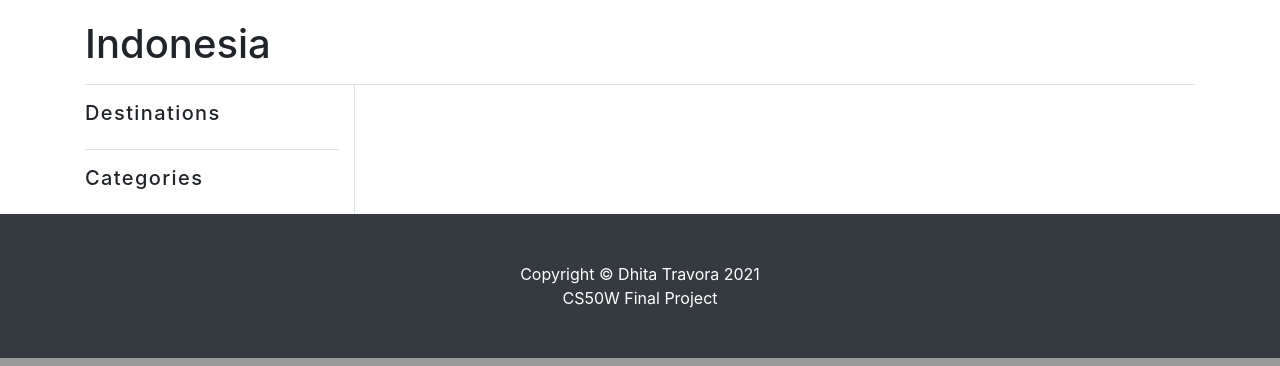
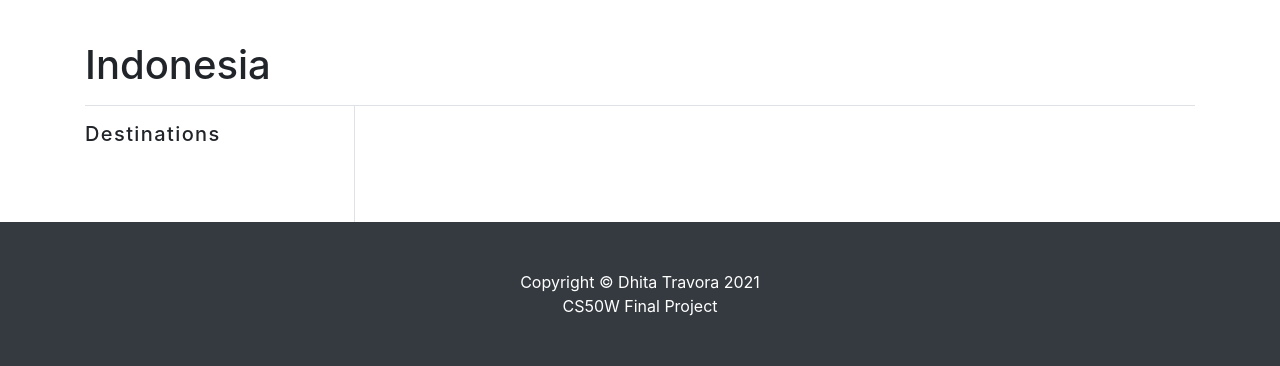
Before and after one commit to dhita-irma/travel-booking, a Django app: page /catalog/ in a window 1280 px wide. Shown: the part 457-823 px from the top of the page. Run offline with Django 3.2, Linux system fonts and the light colour scheme; data that the repository does not hold is empty; some web fonts are replaced.

Commit message:
Fix margin and padding

```diff
--- a/booking/static/booking/styles.css
+++ b/booking/static/booking/styles.css
@@ -228,6 +243,26 @@ footer {
 *
 */
 
+/* HOMEPAGE TOP MARGIN */
+.catalog-margin {
+  margin-top: -15vh;
+}
+
+.homepage-margin {
+  margin-top: -30px;
+}
+
+@media only screen and (min-width: 992px) {
+  .homepage-margin {
+    margin-top: 50px;
+  }
+
+  .catalog-margin {
+    margin-top: 0px;
+  }
+}
+
+
 /* WEBSITE FEATURES */
 
 .feature {
--- a/booking/templates/booking/catalog.html
+++ b/booking/templates/booking/catalog.html
@@ -17,16 +17,16 @@
 
 
 {% block headerText %}
-<div class="header-wrapper">
-    <div class="container">
-        <div class="header-title">Explore Indonesia</div>
+    <div id="ExploreIndonesia" class="header-wrapper">
+        <div class="container header-title">
+            Explore Indonesia
+        </div>
     </div>
-</div>
 {% endblock %}
 
 
 {% block body %}
-<div class="container">
+<div class="container catalog-margin">
 
     <!-- Page Heading/Breadcrumbs -->
     <div class="border-bottom">
@@ -39,7 +39,7 @@
             <div class="pt-3">
 
                 <!-- Destinations -->
-                <div class="border-bottom pb-3">
+                <div class="pb-3">
                     <h5 class="letter-spacing">Destinations</h5>
                     <div class="pl-3">
                         {% for destination in destinations %}
@@ -50,20 +50,6 @@
                         {% endfor %}
                     </div>
                 </div>
-
-                <!-- Categories -->
-                <div class="py-3">
-                    <h5 class="letter-spacing">Categories</h5>
-                    <div class="pl-3">
-                        {% for category in categories %}
-                        <div class="form-check">
-                            <input value="{{ category }}" type="checkbox" class="form-check-input">
-                            <label class="form-check-label">{{ category }}</label>
-                        </div>
-                        {% endfor %}
-                    </div>
-                </div>
-
             </div>
         </div>
 
--- a/booking/templates/booking/index.html
+++ b/booking/templates/booking/index.html
@@ -155,7 +155,7 @@
                 <li>Get a chance to swim the crystal clear emerald waters of the island’s natural infinity pool, <strong>Angel Billabong</strong></li>
                 <li>Travel to the East and South side of the island to visit the famous <strong>Diamond and Tembeling Beach</strong></li>
             </ul>
-            <div class="text-center mt-4">
+            <div class="text-center my-4">
                 <a class="btn btn-outline-warning" href="{% url 'catalog_item' 1 %}" role="button">View Details</a>
             </div>
         </div>
```
Also changed, not shown: other parts of booking/static/booking/styles.css (+42 -9 lines).
